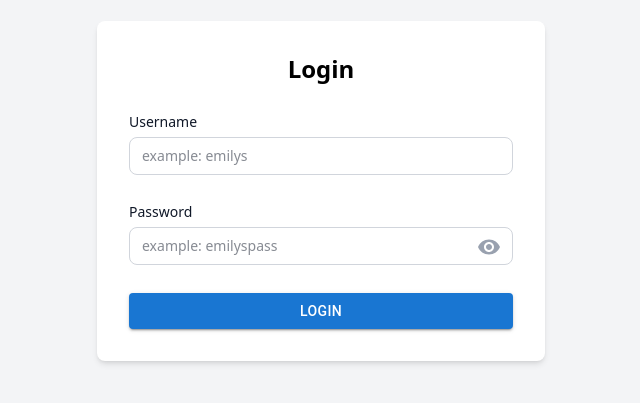
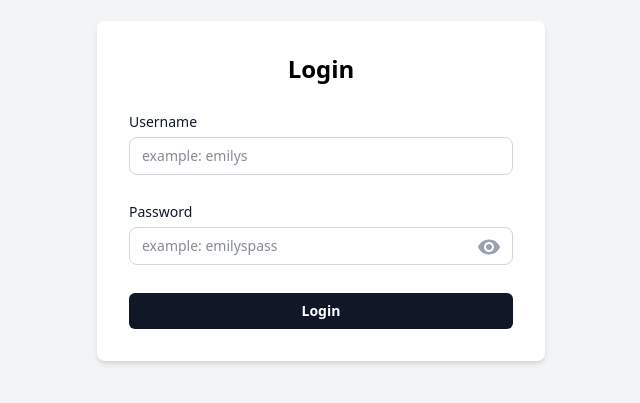
Before and after one commit to Sarah-Mn/bs-project, a Next.js app: page /auth/login in a window 1280 px wide. Shown: the part 209-612 px from the top of the page, without its empty margins (319-959 px from the left). Built offline with nearby package versions, Linux system fonts and the light colour scheme.

Commit message:
feat: add reusable Button component

```diff
--- /dev/null
+++ b/src/components/ui/button/Button.tsx
@@ -0,0 +1,66 @@
+import { Button as HeadlessButton } from "@headlessui/react";
+import { forwardRef, ReactNode } from "react";
+import clsx from "clsx";
+
+type Variant = "primary" | "secondary" | "danger" | "ghost";
+type Size = "sm" | "md" | "lg";
+
+type BaseProps = React.ComponentPropsWithoutRef<typeof HeadlessButton>;
+
+export interface ButtonProps extends BaseProps {
+  variant?: Variant;
+  size?: Size;
+  leftIcon?: ReactNode;
+  rightIcon?: ReactNode;
+  children?: ReactNode;
+}
+
+const variantClasses: Record<Variant, string> = {
+  primary:
+    "bg-gray-900 text-white data-hover:bg-gray-800 data-active:bg-gray-950",
+  secondary:
+    "bg-gray-200 text-gray-900 data-hover:bg-gray-300 data-active:bg-gray-400",
+  danger: "bg-red-600 text-white data-hover:bg-red-500 data-active:bg-red-700",
+  ghost:
+    "bg-transparent text-gray-900 data-hover:bg-gray-100 data-active:bg-gray-200",
+};
+
+const sizeClasses: Record<Size, string> = {
+  sm: "px-3 py-1.5 text-sm",
+  md: "px-4 py-2 text-sm",
+  lg: "px-5 py-3 text-base",
+};
+
+export const Button = forwardRef<HTMLButtonElement, ButtonProps>(
+  (
+    {
+      variant = "primary",
+      size = "md",
+      leftIcon,
+      rightIcon,
+      className,
+      children,
+      ...props
+    },
+    ref,
+  ) => {
+    return (
+      <HeadlessButton
+        ref={ref}
+        className={clsx(
+          "inline-flex items-center justify-center gap-2 rounded-md font-semibold transition-colors focus:outline-none focus-visible:ring-2 focus-visible:ring-offset-2 disabled:opacity-50 disabled:cursor-not-allowed w-full",
+          variantClasses[variant],
+          sizeClasses[size],
+          className,
+        )}
+        {...props}
+      >
+        {leftIcon && <span className="flex items-center">{leftIcon}</span>}
+        {children}
+        {rightIcon && <span className="flex items-center">{rightIcon}</span>}
+      </HeadlessButton>
+    );
+  },
+);
+
+Button.displayName = "Button";
--- a/src/features/auth/login/components/LoginForm.tsx
+++ b/src/features/auth/login/components/LoginForm.tsx
@@ -1,7 +1,8 @@
-import { Button, CircularProgress } from "@mui/material";
+import { CircularProgress } from "@mui/material";
 import { Visibility, VisibilityOff } from "@mui/icons-material";
 import Input from "@/components/ui/input/Input";
 import { useLoginForm } from "../hooks/useLoginForm";
+import { Button } from "@/components/ui/button/Button";
 
 export const LoginForm = () => {
   const {
@@ -64,10 +65,9 @@ export const LoginForm = () => {
       {/* Submit */}
       <Button
         type="submit"
-        variant="contained"
-        fullWidth
+        variant="primary"
         disabled={isPending}
-        className="mt-2!"
+        className="mt-2! cursor-pointer"
       >
         {isPending ? <CircularProgress size={24} color="inherit" /> : "Login"}
       </Button>
```
